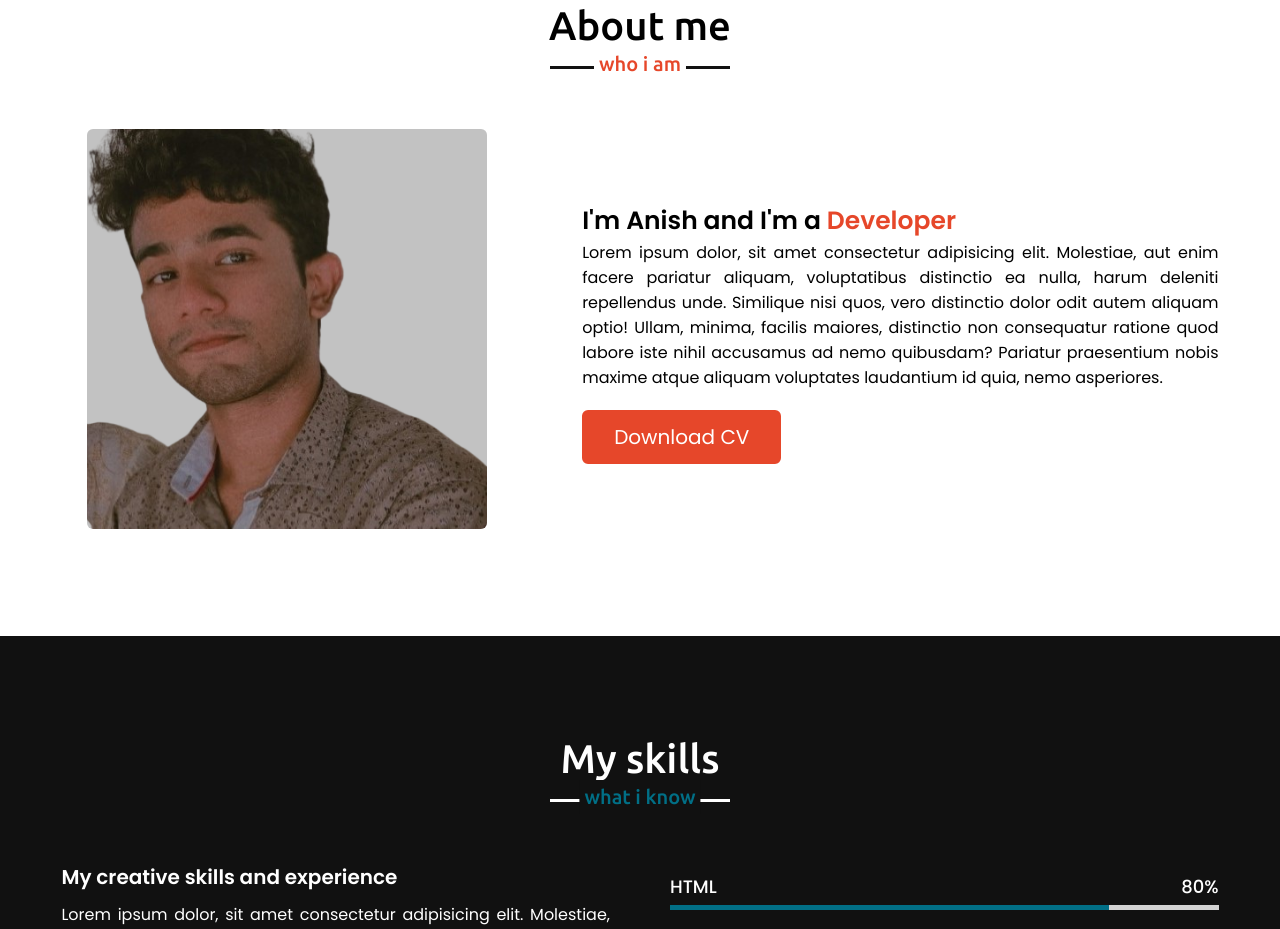
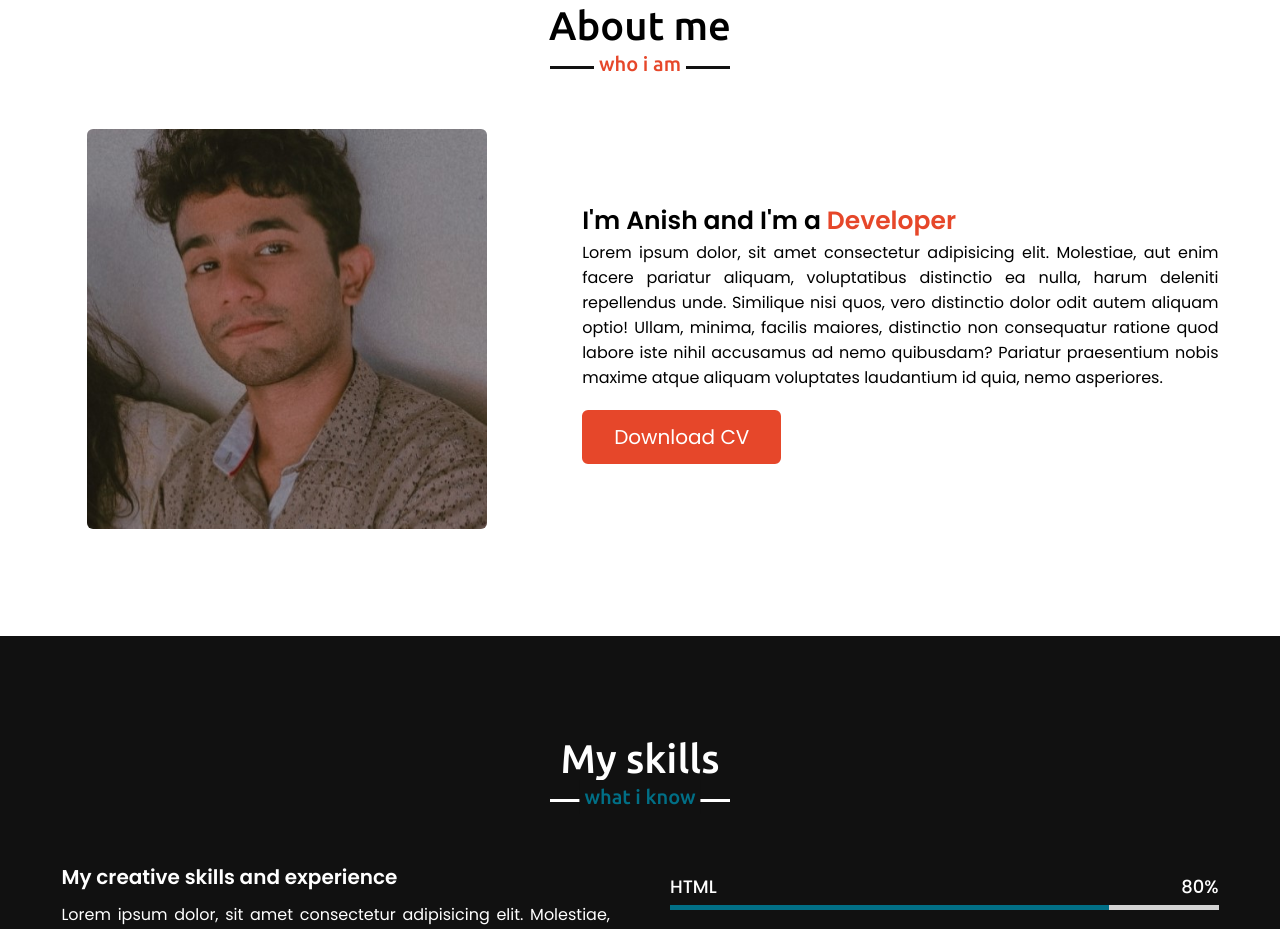
Before and after one commit to Logan1803/My_site, a plain HTML site: page index.html in a window 1280 px wide. Shown: the part 897-1826 px from the top of the page. Drawn offline with nearby package versions, Linux system fonts and the light colour scheme.

Commit message:
Update index.html

```diff
--- a/index.html
+++ b/index.html
@@ -46,7 +46,7 @@
             <h2 class="title">About me</h2>
             <div class="about-content">
                 <div class="column left">
-                    <img src="images/profile3.png" alt="">
+                    <img src="images/profile.jpg" alt="">
                 </div>
                 <div class="column right">
                     <div class="text">I'm Anish and I'm a <span>Developer</span></div>
```
